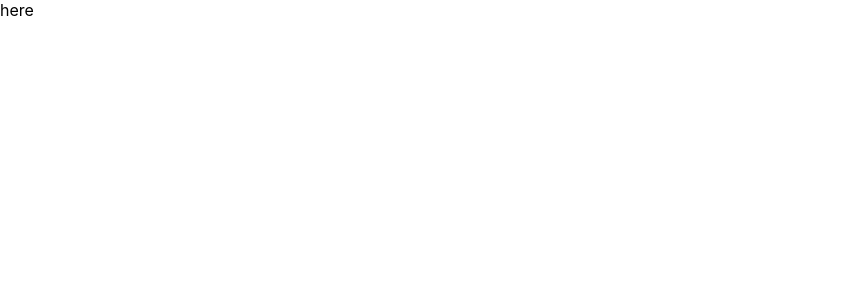
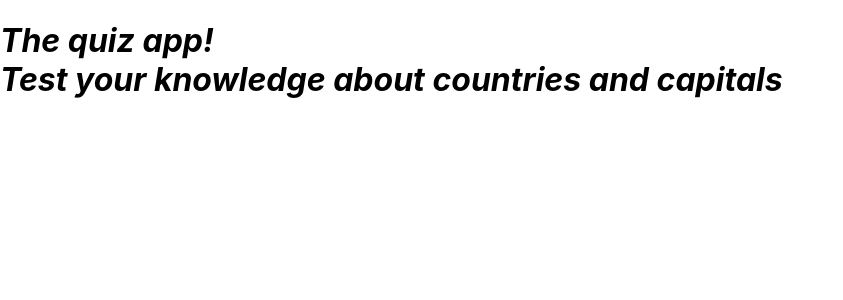
Before and after one commit to przemyslawren/quiz-app, a React (Create React App) app: page / in a window 1280 px wide. Shown: the top 300 px of the page, without its empty margins (0-843 px from the left). Built offline with nearby package versions, Linux system fonts and the light colour scheme.

Commit message:
add header component

```diff
--- a/src/App.tsx
+++ b/src/App.tsx
@@ -1,10 +1,10 @@
 import React from 'react';
-import logo from './logo.svg';
 import './App.css';
+import Header from './components/header/Header';
 
 function App() {
   return (
-    <div>here</div>
+    <Header />
   )
 }
 
--- /dev/null
+++ b/src/components/header/Header.tsx
@@ -0,0 +1,22 @@
+import React from 'react';
+
+//react convention, function with uppercase letter
+const Header = () => {
+  return (
+    //here we use a className not class
+    <div className="header__container">
+      <h1 className="ui header">
+        <i className="tasks icon">
+          <div className="content">
+            The quiz app!
+            <div className="sub header">
+              Test your knowledge about countries and capitals
+            </div>
+          </div>
+        </i>
+      </h1>
+    </div>
+  );
+};
+
+export default Header;
```
